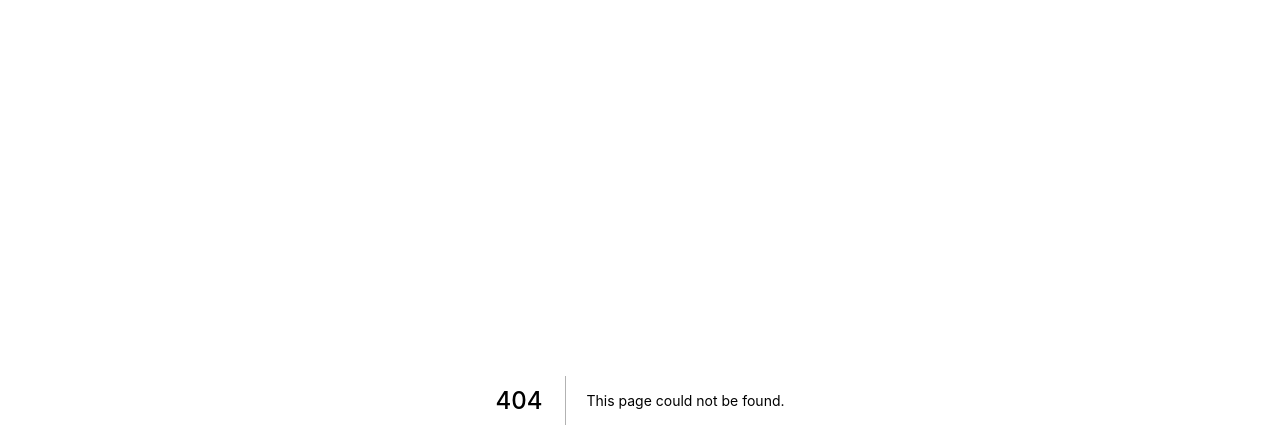
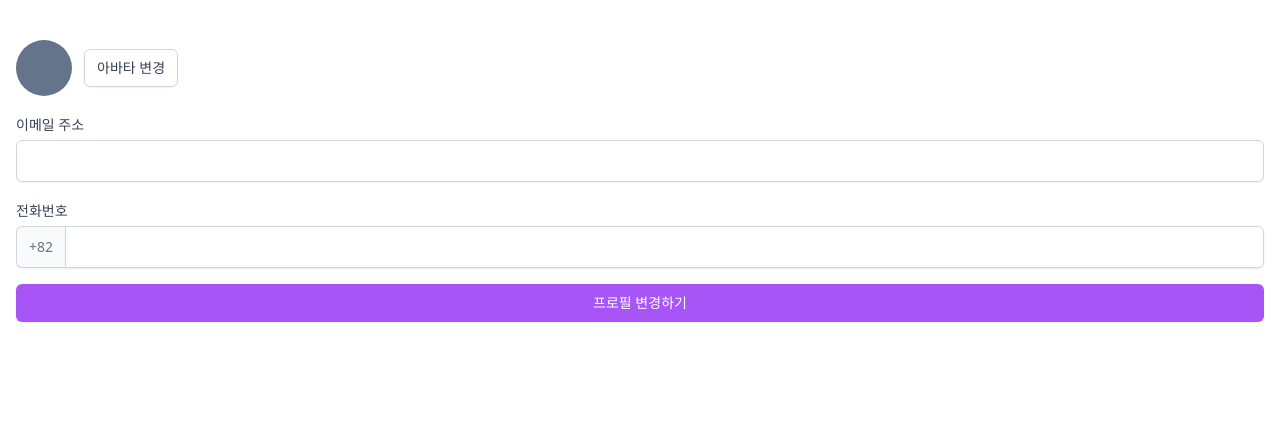
Before and after one commit to DwarfThema/carrot-market, a Next.js app: page /profile/edit in a window 1280 px wide. Before the commit this address had no page. Shown: the top 448 px of the page. Built offline with nearby package versions, Linux system fonts and the light colour scheme.

Commit message:
~5.12 edit Profile

```diff
--- /dev/null
+++ b/pages/profile/edit.tsx
@@ -0,0 +1,50 @@
+import type { NextPage } from "next";
+
+const EditProfile: NextPage = () => {
+  return (
+    <div className="py-10 px-4 space-y-4">
+      <div className="flex items-center space-x-3">
+        <div className="w-14 h-14 rounded-full bg-slate-500" />
+        <label
+          htmlFor="picture"
+          className="cursor-pointer py-2 px-3 border border-gray-300 rounded-md shadow-sm text-sm font-medium focus:ring-2 focus:ring-offset-2 focus:ring-purple-500 text-gray-700"
+        >
+          아바타 변경
+          <input id="picture" type="file" className="hidden" accept="image/*" />
+        </label>
+      </div>
+      <div className="space-y-1">
+        <label htmlFor="email" className="text-sm font-medium text-gray-700">
+          이메일 주소
+        </label>
+        <input
+          id="email"
+          type="email"
+          className="appearance-none w-full px-3 py-2 border border-gray-300 rounded-md shadow-sm placeholder-gray-400 focus:outline-none focus:ring-purple-500 focus:border-purple-500"
+          required
+        />
+      </div>
+      <div className="space-y-1">
+        <label htmlFor="phone" className="text-sm font-medium text-gray-700">
+          전화번호
+        </label>
+        <div className="flex rounded-md shadow-sm">
+          <span className="flex items-center justify-center px-3 rounded-l-md border border-r-0 border-gray-300 bg-gray-50 text-gray-500 select-none text-sm">
+            +82
+          </span>
+          <input
+            id="input"
+            type="number"
+            className="appearance-none w-full px-3 py-2 border border-gray-300 rounded-md rounded-l-none shadow-sm placeholder-gray-400 focus:outline-none focus:ring-purple-500 focus:border-purple-500"
+            required
+          />
+        </div>
+      </div>
+      <button className="mt-5 w-full bg-purple-500 hover:bg-purple-600 text-white py-2 px-4 border border-transparent rounded-md shadow-sm text-sm font-medium focus:ring-2 focus:ring-offset-2 focus:ring-purple-500 focus:outline-none ">
+        프로필 변경하기
+      </button>
+    </div>
+  );
+};
+
+export default EditProfile;
```
